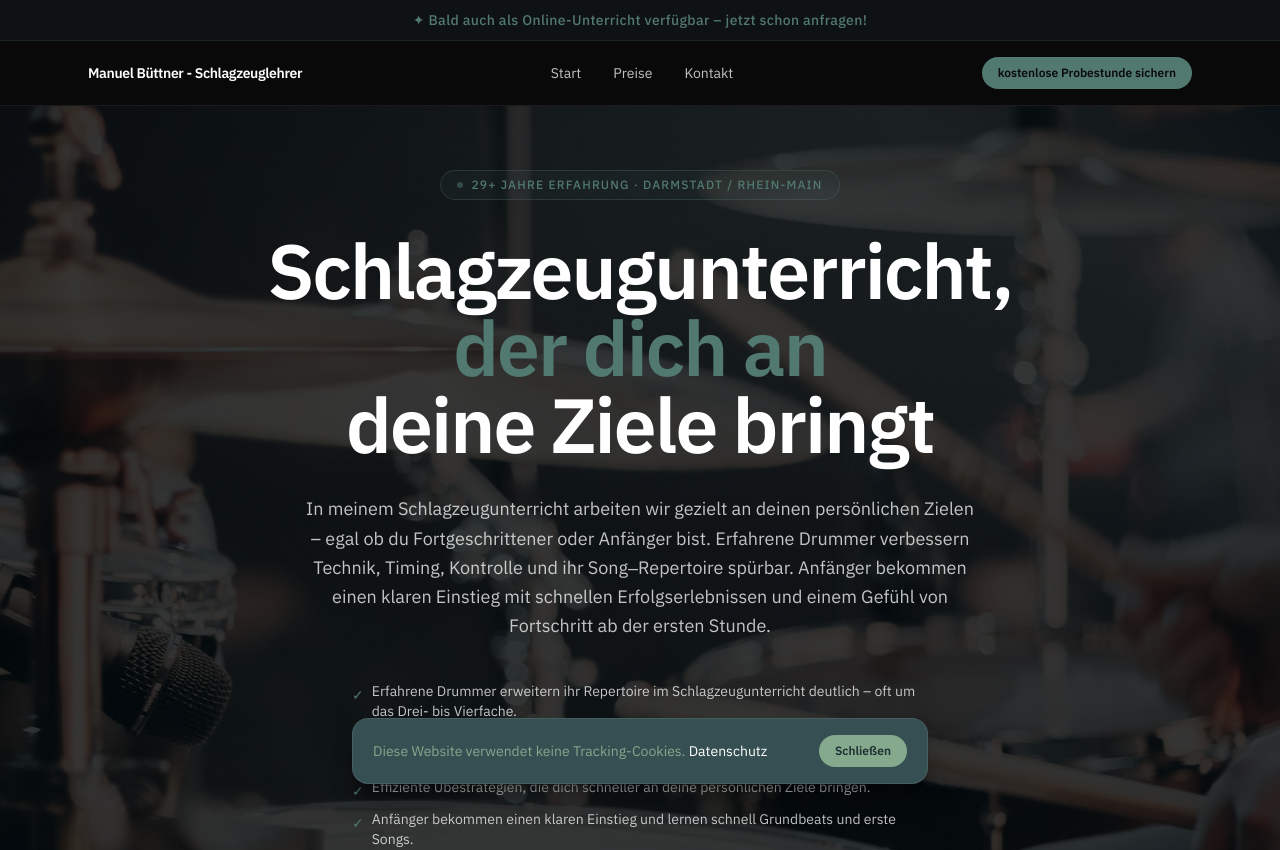
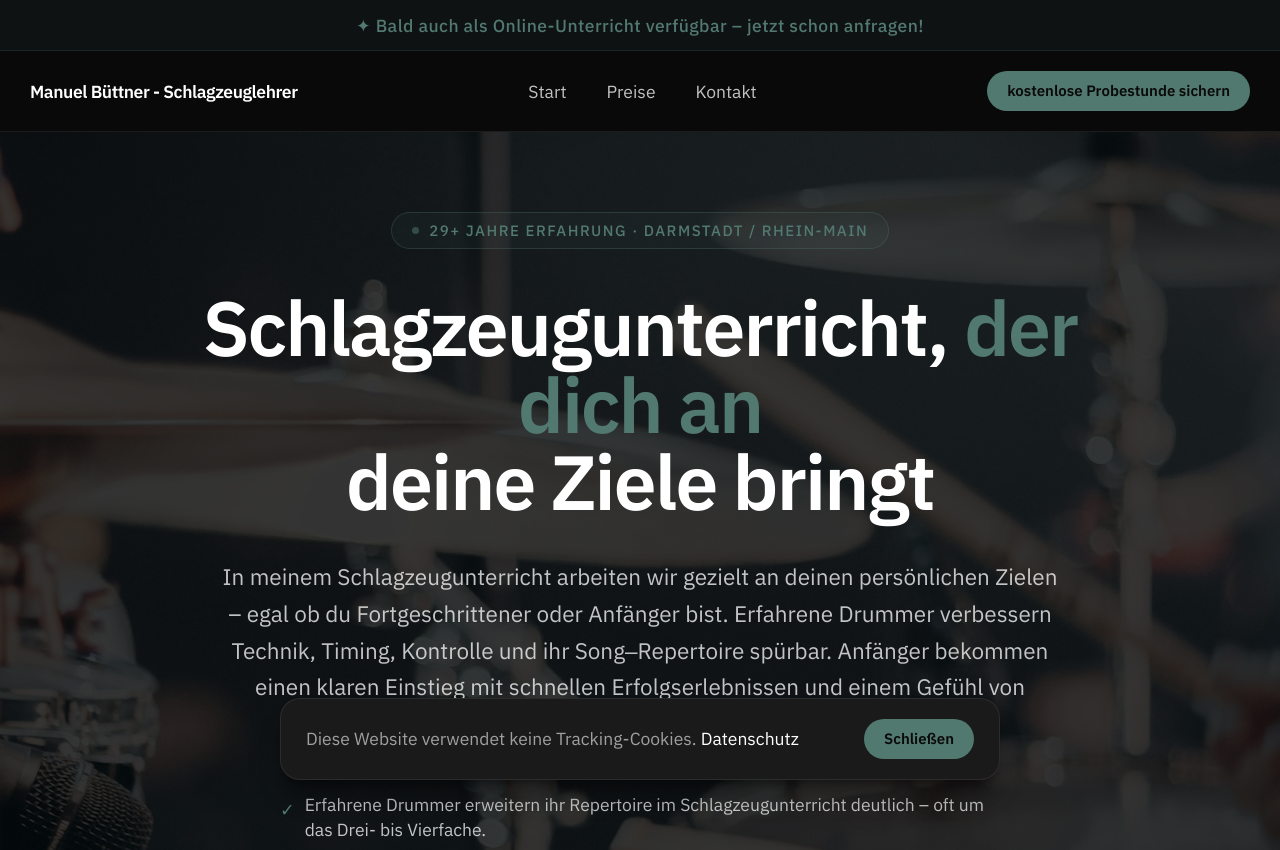
Before and after one commit to MB-SmartSystems/manuelbuettner-website, a Next.js app: page / in a window 1280 px wide. Shown: the top 850 px of the page. Built offline with nearby package versions, Linux system fonts and the light colour scheme.

Commit message:
auto-sync manuelbuettner-website from PCManuel at 2026-04-17 09:54

```diff
--- a/app/components/ContactForm.tsx
+++ b/app/components/ContactForm.tsx
@@ -1,6 +1,9 @@
 'use client'
 
 import { useState } from 'react'
+
+const ACCENT = '#52796F'
+const BASE = '#0a0a0a'
 
 export default function ContactForm() {
   const [form, setForm] = useState({ vorname: '', nachname: '', email: '', phone: '', anliegen: '' })
@@ -31,18 +34,18 @@ export default function ContactForm() {
   }
 
   const inputClass =
-    'w-full bg-[rgba(202,210,197,0.04)] border border-[rgba(202,210,197,0.10)] rounded-lg px-4 py-3.5 text-white text-sm placeholder:text-[#52796F] focus:outline-none focus:border-[#84A98C] focus:bg-[rgba(132,169,140,0.05)] transition-all'
+    'w-full bg-[#1a1a1a] border border-[rgba(255,255,255,0.10)] rounded-lg px-4 py-3.5 text-white text-sm placeholder:text-[rgba(255,255,255,0.35)] focus:outline-none focus:border-[#52796F] focus:bg-[rgba(82,121,111,0.04)] transition-all'
 
   if (status === 'success') {
     return (
       <div className="text-center py-12 space-y-3">
-        <div className="w-14 h-14 mx-auto rounded-full flex items-center justify-center" style={{ background: 'rgba(132,169,140,0.1)', border: '1px solid rgba(132,169,140,0.3)' }}>
+        <div className="w-14 h-14 mx-auto rounded-full flex items-center justify-center" style={{ background: 'rgba(82,121,111,0.10)', border: '1px solid rgba(82,121,111,0.30)' }}>
           <svg width="24" height="24" viewBox="0 0 24 24" fill="none">
-            <path d="M5 12l5 5L20 7" stroke="#84A98C" strokeWidth="1.5" strokeLinecap="round" strokeLinejoin="round" />
+            <path d="M5 12l5 5L20 7" stroke={ACCENT} strokeWidth="1.5" strokeLinecap="round" strokeLinejoin="round" />
           </svg>
         </div>
-        <p className="font-medium" style={{ color: '#FFFFFF' }}>Nachricht erhalten!</p>
-        <p className="text-sm" style={{ color: '#84A98C' }}>Ich melde mich zeitnah bei dir.</p>
+        <p className="font-medium" style={{ color: '#ffffff' }}>Nachricht erhalten!</p>
+        <p className="text-sm" style={{ color: ACCENT }}>Ich melde mich zeitnah bei dir.</p>
       </div>
     )
   }
@@ -51,7 +54,7 @@ export default function ContactForm() {
     <form onSubmit={handleSubmit} className="space-y-4">
       <div className="grid grid-cols-1 sm:grid-cols-2 gap-4">
         <div>
-          <label className="block text-xs mb-2 uppercase tracking-widest" style={{ color: '#84A98C' }}>Vorname *</label>
+          <label className="block text-xs mb-2 uppercase tracking-widest" style={{ color: ACCENT }}>Vorname *</label>
           <input
             name="vorname"
             value={form.vorname}
@@ -62,7 +65,7 @@ export default function ContactForm() {
           />
         </div>
         <div>
-          <label className="block text-xs mb-2 uppercase tracking-widest" style={{ color: '#84A98C' }}>Nachname *</label>
+          <label className="block text-xs mb-2 uppercase tracking-widest" style={{ color: ACCENT }}>Nachname *</label>
           <input
             name="nachname"
             value={form.nachname}
@@ -76,7 +79,7 @@ export default function ContactForm() {
 
       <div className="grid grid-cols-1 sm:grid-cols-2 gap-4">
         <div>
-          <label className="block text-xs mb-2 uppercase tracking-widest" style={{ color: '#84A98C' }}>E-Mail *</label>
+          <label className="block text-xs mb-2 uppercase tracking-widest" style={{ color: ACCENT }}>E-Mail *</label>
           <input
             name="email"
             type="email"
@@ -88,7 +91,7 @@ export default function ContactForm() {
           />
         </div>
         <div>
-          <label className="block text-xs mb-2 uppercase tracking-widest" style={{ color: '#84A98C' }}>Telefon (optional)</label>
+          <label className="block text-xs mb-2 uppercase tracking-widest" style={{ color: ACCENT }}>Telefon (optional)</label>
           <input
             name="phone"
             type="tel"
@@ -101,7 +104,7 @@ export default function ContactForm() {
       </div>
 
       <div>
-        <label className="block text-xs mb-2 uppercase tracking-widest" style={{ color: '#84A98C' }}>Dein Anliegen *</label>
+        <label className="block text-xs mb-2 uppercase tracking-widest" style={{ color: ACCENT }}>Dein Anliegen *</label>
         <textarea
           name="anliegen"
           value={form.anliegen}
@@ -121,7 +124,7 @@ export default function ContactForm() {
         type="submit"
         disabled={status === 'sending'}
         className="w-full font-semibold py-4 rounded-lg active:scale-[0.99] transition-all disabled:opacity-60 disabled:cursor-not-allowed mt-2"
-        style={{ background: '#84A98C', color: '#1E2E34' }}
+        style={{ background: ACCENT, color: BASE }}
       >
         {status === 'sending' ? 'Wird gesendet …' : 'Angaben absenden'}
       </button>
--- a/app/components/CookieBanner.tsx
+++ b/app/components/CookieBanner.tsx
@@ -26,8 +26,8 @@ export default function CookieBanner() {
       aria-label="Cookie-Hinweis"
       className="fixed bottom-0 left-0 right-0 z-50 px-4 pb-4 sm:px-6"
     >
-      <div className="max-w-xl mx-auto rounded-2xl px-5 py-4 flex flex-col sm:flex-row items-start sm:items-center justify-between gap-3 shadow-xl shadow-black/40" style={{ background: '#354F52', border: '1px solid rgba(202,210,197,0.12)' }}>
-        <p className="text-sm leading-relaxed" style={{ color: '#84A98C' }}>
+      <div className="max-w-xl mx-auto rounded-2xl px-5 py-4 flex flex-col sm:flex-row items-start sm:items-center justify-between gap-3 shadow-xl shadow-black/40" style={{ background: '#1a1a1a', border: '1px solid rgba(255,255,255,0.08)' }}>
+        <p className="text-sm leading-relaxed" style={{ color: '#a0a0a0' }}>
           Diese Website verwendet keine Tracking-Cookies.{' '}
           <a
             href="/datenschutz"
@@ -40,7 +40,7 @@ export default function CookieBanner() {
         <button
           onClick={dismiss}
           className="flex-shrink-0 text-xs font-semibold px-4 py-2 rounded-full active:scale-[0.97] transition-all"
-          style={{ background: '#84A98C', color: '#1E2E34' }}
+          style={{ background: '#52796F', color: '#0a0a0a' }}
         >
           Schließen
         </button>
--- a/app/components/FAQAccordion.tsx
+++ b/app/components/FAQAccordion.tsx
@@ -40,8 +40,8 @@ export default function FAQAccordion() {
           key={i}
           className="rounded-lg overflow-hidden transition-colors"
           style={{
-            border: open === i ? '1px solid rgba(132,169,140,0.35)' : '1px solid rgba(202,210,197,0.10)',
-            background: open === i ? 'rgba(132,169,140,0.05)' : 'transparent',
+            border: open === i ? '1px solid rgba(82,121,111,0.35)' : '1px solid rgba(255,255,255,0.08)',
+            background: open === i ? 'rgba(82,121,111,0.07)' : '#111111',
           }}
         >
           <button
@@ -50,17 +50,17 @@ export default function FAQAccordion() {
             aria-expanded={open === i}
           >
             <div className="flex items-center gap-4">
-              <span className="flex-shrink-0 text-sm font-semibold" style={{ color: 'rgba(132,169,140,0.6)' }}>
+              <span className="flex-shrink-0 text-sm font-semibold" style={{ color: '#52796F' }}>
                 {faq.num}
               </span>
-              <span className="font-medium text-base leading-snug" style={{ color: '#FFFFFF' }}>
+              <span className="font-medium text-base leading-snug" style={{ color: '#ffffff' }}>
                 {faq.q}
               </span>
             </div>
             <span
               className="flex-shrink-0 w-6 h-6 flex items-center justify-center transition-transform duration-300"
               style={{
-                color: '#84A98C',
+                color: '#52796F',
                 transform: open === i ? 'rotate(45deg)' : 'rotate(0deg)',
               }}
             >
@@ -77,7 +77,7 @@ export default function FAQAccordion() {
               overflow: 'hidden',
             }}
           >
-            <p className="px-6 pb-5 text-sm leading-relaxed" style={{ color: 'rgba(255,255,255,0.72)' }}>{faq.a}</p>
+            <p className="px-6 pb-5 text-sm leading-relaxed" style={{ color: '#a0a0a0' }}>{faq.a}</p>
           </div>
         </div>
       ))}
--- /dev/null
+++ b/app/components/ScrollReveal.tsx
@@ -0,0 +1,50 @@
+'use client'
+
+import { useEffect, useRef, ReactNode } from 'react'
+
+interface ScrollRevealProps {
+  children: ReactNode
+  className?: string
+  delay?: number
+  stagger?: boolean
+}
+
+export default function ScrollReveal({ children, className = '', delay = 0, stagger = false }: ScrollRevealProps) {
+  const ref = useRef<HTMLDivElement>(null)
+
+  useEffect(() => {
+    const el = ref.current
+    if (!el) return
+
+    const observer = new IntersectionObserver(
+      (entries) => {
+        entries.forEach((entry) => {
+          if (entry.isIntersecting) {
+            if (stagger) {
+              const items = el.querySelectorAll('.stagger-item')
+              items.forEach((item, i) => {
+                setTimeout(() => {
+                  item.classList.add('visible')
+                }, i * 100)
+              })
+            }
+            setTimeout(() => {
+              el.classList.add('visible')
+            }, delay)
+            observer.unobserve(el)
+          }
+        })
+      },
+      { threshold: 0.15, rootMargin: '0px 0px -40px 0px' }
+    )
+
+    observer.observe(el)
+    return () => observer.disconnect()
+  }, [delay, stagger])
+
+  return (
+    <div ref={ref} className={`reveal ${className}`}>
+      {children}
+    </div>
+  )
+}
--- a/styles/globals.css
+++ b/styles/globals.css
@@ -1,27 +1,27 @@
 @import "tailwindcss";
 
 @theme {
-  /* Forest Green Design System — Music Instructor */
-  --color-base: #1E2E34;
-  --color-surface: #2F3E46;
-  --color-surface-raised: #354F52;
-  --color-surface-overlay: #3A5A52;
-  --color-surface-bright: #52796F;
+  /* Premium Dark Design System — Drum Teacher */
+  --color-base: #0a0a0a;
+  --color-surface: #111111;
+  --color-surface-raised: #1a1a1a;
+  --color-surface-overlay: #222222;
+  --color-surface-bright: #2a2a2a;
 
-  --color-accent: #84A98C;
-  --color-accent-dim: #52796F;
-  --color-accent-glow: rgba(132, 169, 140, 0.15);
-  --color-accent-subtle: rgba(132, 169, 140, 0.08);
+  --color-accent: #52796F;
+  --color-accent-dim: #3D5F57;
+  --color-accent-glow: rgba(82, 121, 111, 0.15);
+  --color-accent-subtle: rgba(82, 121, 111, 0.08);
 
-  --color-on-dark: #CAD2C5;
-  --color-on-dark-muted: #84A98C;
-  --color-on-dark-subtle: #52796F;
+  --color-on-dark: #ffffff;
+  --color-on-dark-muted: #a0a0a0;
+  --color-on-dark-subtle: #666666;
 
-  --color-glass-bg: rgba(202, 210, 197, 0.04);
-  --color-glass-border: rgba(202, 210, 197, 0.08);
-  --color-glass-border-hover: rgba(132, 169, 140, 0.2);
+  --color-glass-bg: rgba(255, 255, 255, 0.04);
+  --color-glass-border: rgba(255, 255, 255, 0.08);
+  --color-glass-border-hover: rgba(82, 121, 111, 0.2);
 
-  --color-success: #84A98C;
+  --color-success: #52796F;
   --color-error: #ff4d4d;
 
   --text-display-xl: clamp(3rem, 6vw, 5rem);
@@ -55,17 +55,18 @@
 }
 
 html {
+  font-size: 20px;
   scroll-behavior: smooth;
 }
 
 body {
-  color: #CAD2C5 !important;
-  background-color: #1E2E34 !important;
+  color: #ffffff !important;
+  background-color: #0a0a0a !important;
 }
 
 ::selection {
-  background-color: #84A98C;
-  color: #1E2E34;
+  background-color: #52796F;
+  color: #0a0a0a;
 }
 
 /* Scroll reveal */
@@ -92,12 +93,12 @@ body {
 
 /* Glass card */
 .glass-card {
-  background: rgba(202, 210, 197, 0.04);
-  border: 1px solid rgba(202, 210, 197, 0.08);
+  background: rgba(255, 255, 255, 0.04);
+  border: 1px solid rgba(255, 255, 255, 0.08);
   backdrop-filter: blur(12px);
   -webkit-backdrop-filter: blur(12px);
 }
 .glass-card:hover {
-  border-color: rgba(132, 169, 140, 0.2);
-  box-shadow: 0 0 30px rgba(132, 169, 140, 0.08);
+  border-color: rgba(82, 121, 111, 0.2);
+  box-shadow: 0 0 30px rgba(82, 121, 111, 0.08);
 }
```
